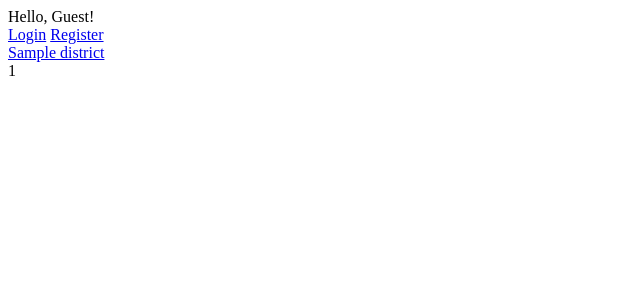
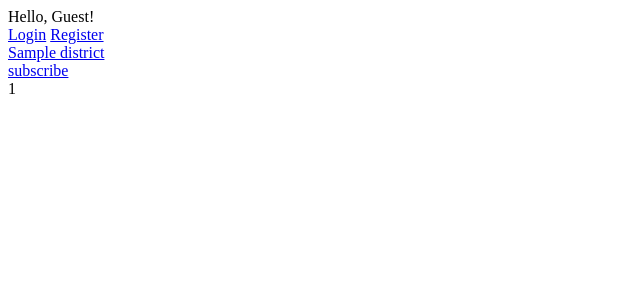
Before and after one commit to i-hate-nicknames/plebbit, a Symfony app: template templates/district/list.html.twig in a window 1280 px wide. Shown: the top 304 px of the page, without its empty margins (0-640 px from the left). Run offline with Twig, Linux system fonts and the light colour scheme; the template is opened without the code that fills it: most values are stand-ins (such as "Sample title", 1, 10 or a date in 2020); some libraries are stand-ins or nearby versions.

Commit message:
Show subscription status on district list page

```diff
--- a/templates/district/list.html.twig
+++ b/templates/district/list.html.twig
@@ -10,6 +10,15 @@
         <div class="name">
             <a href="{{ url('district', {name: district.name}) }}">{{ district.name }}</a>
         </div>
+        <div class="subscription">
+            <a href="#" class="subscribe-link" data-is-subscribed="{{ districtData.isSubscribed }}">
+                {% if districtData.isSubscribed %}
+                unsubscribe
+                {% else %}
+                subscribe
+                {% endif %}
+            </a>
+        </div>
         <div class="is-subscribed">{{ districtData.isSubscribed }}</div>
         <div class="subscribers-number">{{ districtData.numSubscribers }}</div>
     </div>
```
